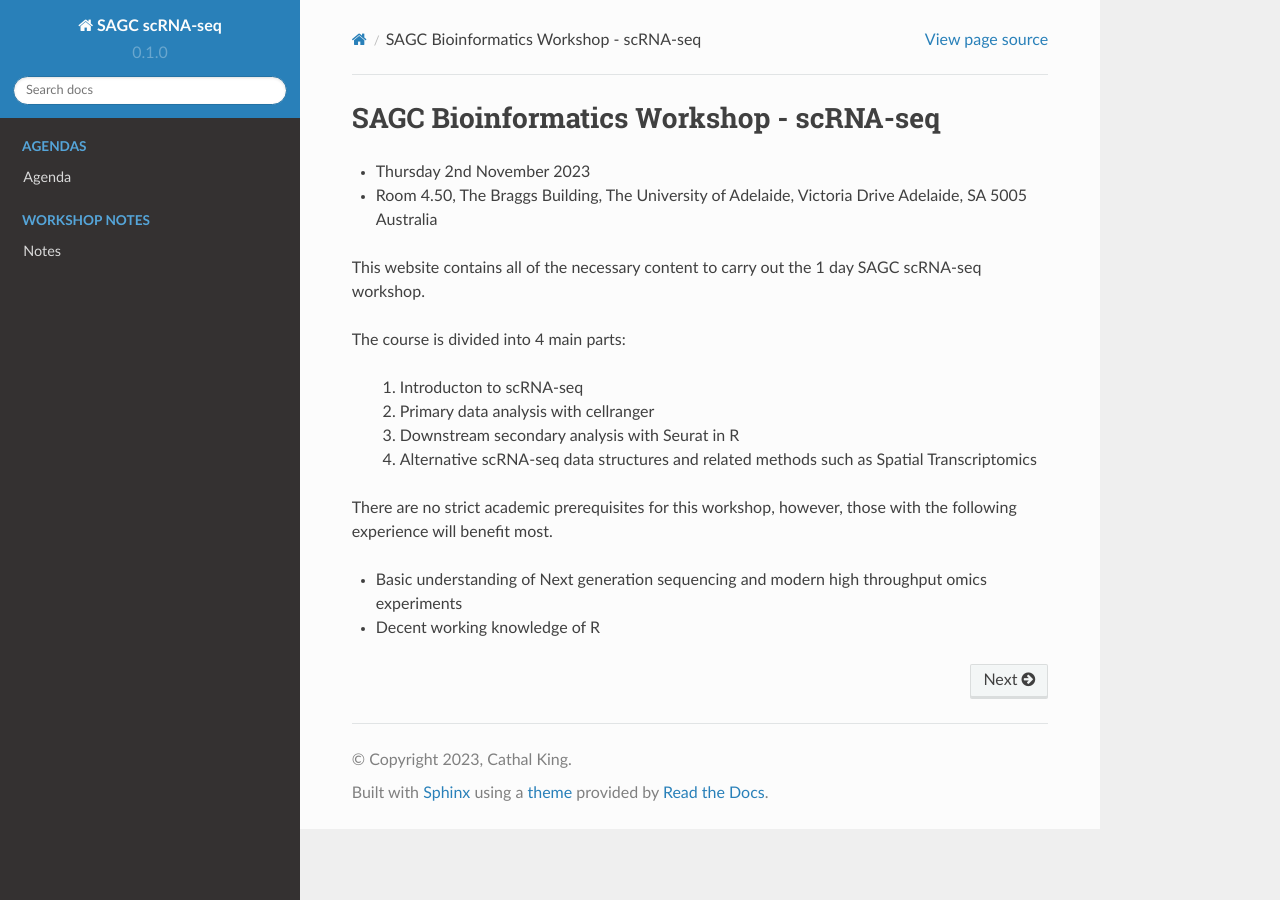
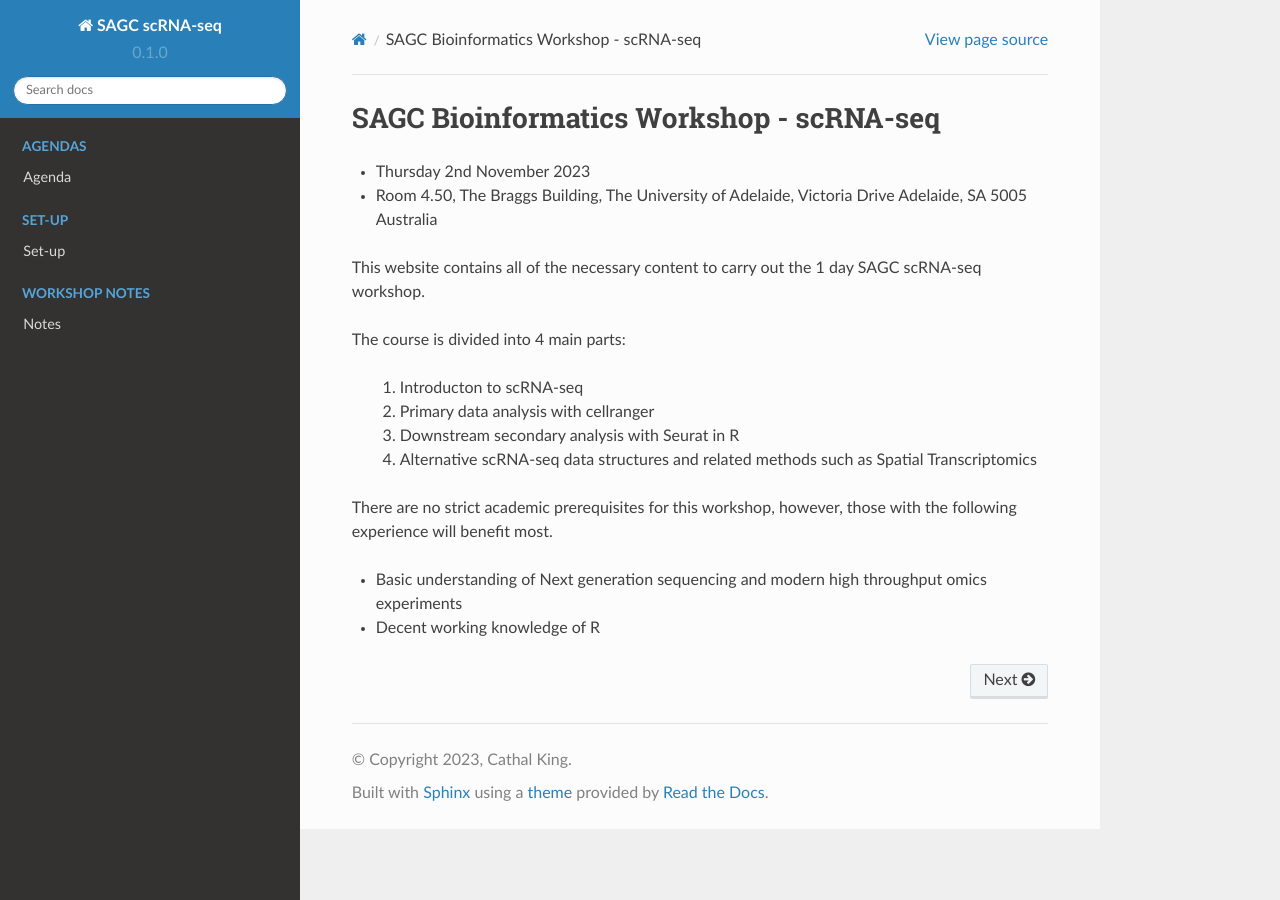
Before and after one commit to dw-thomson/SAGC_scRNAseq_workshop, a Sphinx documentation site: the page built from docs/source/index.rst, in a window 1280 px wide. Built offline with Sphinx 7.4.7 and the Read the Docs theme 2.0.0, drawn with Linux system fonts in a browser that asks for light colours.

Commit message:
Update index.rst
upp

```diff
--- a/docs/source/index.rst
+++ b/docs/source/index.rst
@@ -29,6 +29,13 @@ There are no strict academic prerequisites for this workshop, however, those wit
 .. toctree::
    :maxdepth: 2
    :hidden:
+   :caption: Set-up
+
+   Set-up
+
+.. toctree::
+   :maxdepth: 2
+   :hidden:
    :caption: Workshop Notes
 
    notes
```
